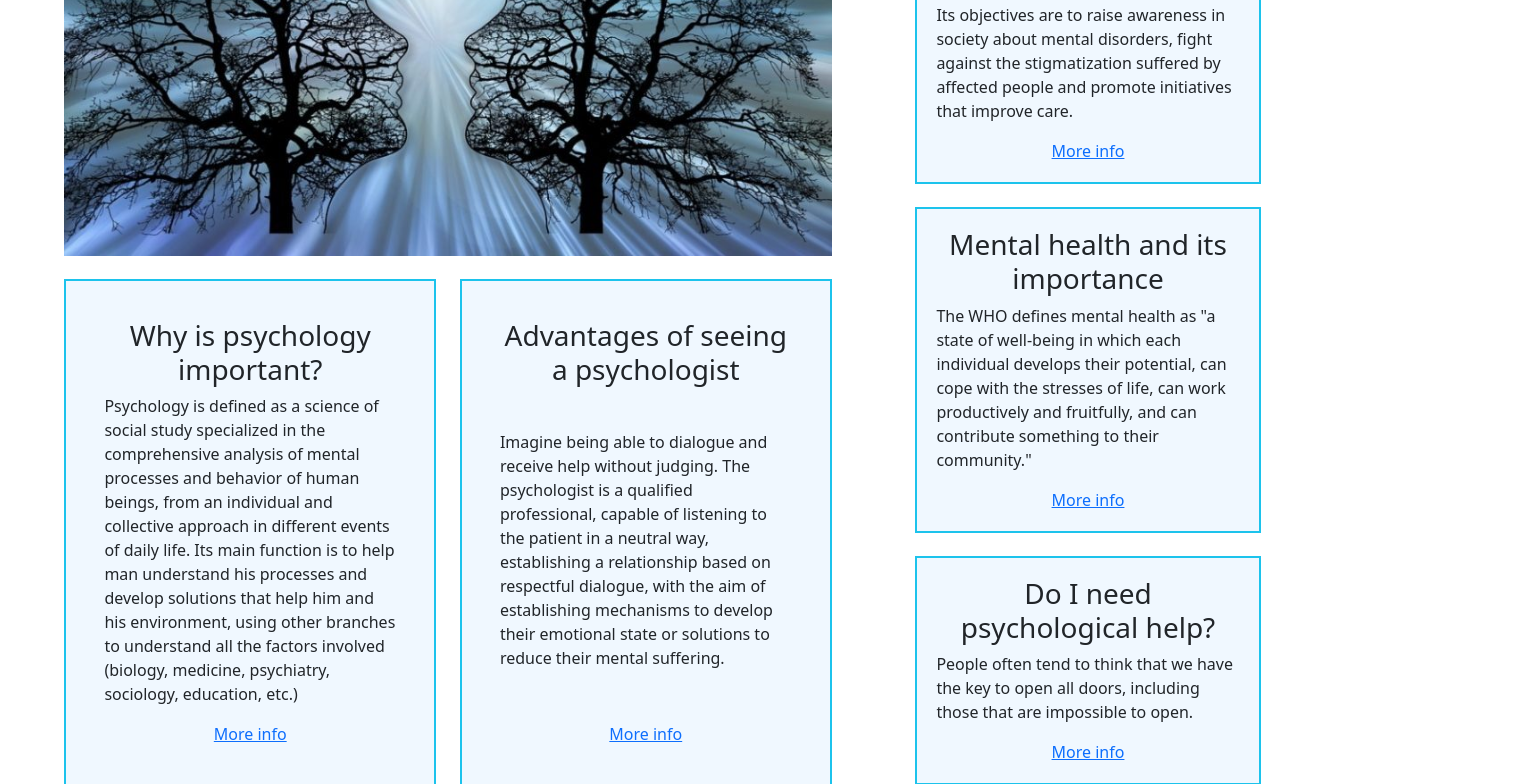
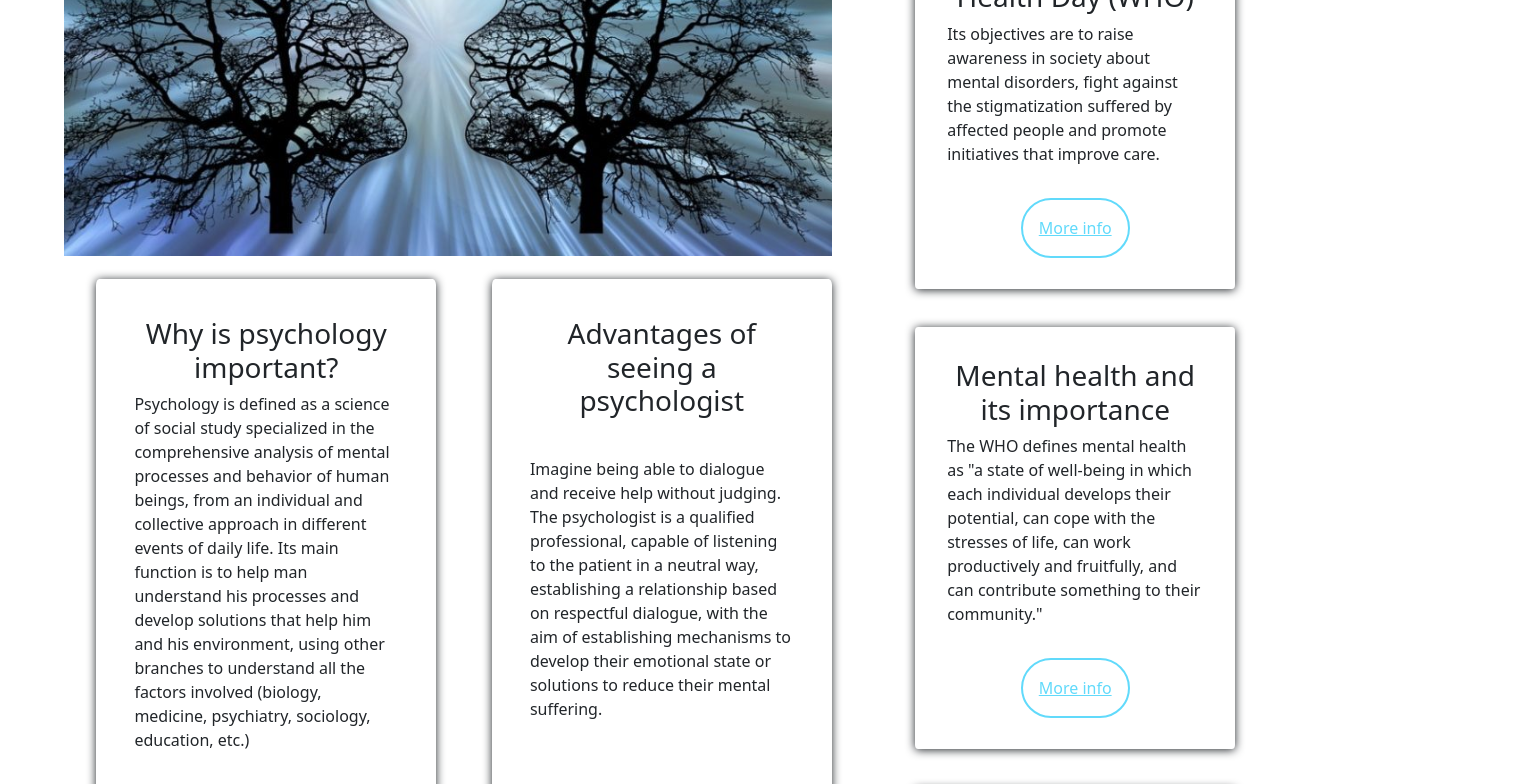
Before and after one commit to amandamov/psychosocial-resources-fe, a React (Create React App) app in the folder psychosocial-resources/: page /psychology in a window 1280 px wide. Shown: the part 320-1104 px from the top of the page, 1536 px wide, since content can reach past the window. Built offline with nearby package versions, Linux system fonts and the light colour scheme.

Commit message:
buttom class and css

```diff
--- a/psychosocial-resources/src/routes/home/Home.css
+++ b/psychosocial-resources/src/routes/home/Home.css
@@ -6,7 +6,19 @@
    background-color: #8ca1ab;
    opacity: 0.7;
 }
-
+/* GROW ELLIPSE BUTTON STYLES */
+.ov-btn-grow-ellipse {
+  background: #fff;
+  color: #61dafb;
+  border: 2px solid #61dafb;
+  padding: 1rem;
+  margin: 1rem;
+  border-radius: 500px;
+  position: relative;
+  z-index: 1;
+  overflow: hidden;
+  display: inline-block;
+}
 
 .titulo {
    margin-top: 100px;
--- a/psychosocial-resources/src/routes/home/Home.js
+++ b/psychosocial-resources/src/routes/home/Home.js
@@ -32,7 +32,7 @@ const Home = () => {
       <div class="card-body">
         <h5 class="card-title">IV European meeting on women's mental health</h5>
         <p class="card-text">The Catalan Society of Psychiatry and Mental Health organizes the IV European Meeting on Women's Mental Health, Psychosis and Gender, which will be held on March 9 and 10, 2023 in Barcelona.</p>
-        <a href="https://www.wmhbarcelona.com/" class="btnbtn-primary">Go somewhere</a>
+        <a class="ov-btn-grow-ellipse" target="blank" href="https://www.wmhbarcelona.com/" >Go somewhere</a>
       </div>
     </div>
   </div>
@@ -41,7 +41,7 @@ const Home = () => {
       <div class="card-body">
         <h5 class="card-title">Is it more difficult for people with high abilities to find meaning in life?</h5>
         <p class="card-text">Next March 7 at 8:00 p.m. (Spanish time), don't miss this event presented by Maribel Rodríguez, director of the Specialization Diploma in Logotherapy and Existential Analysis applied to the UNIR clinic!</p>
-        <a href="https://www.unir.net/evento/openclass/sentido-de-la-vida-altas-capacidades/?utm_campaign=psiquiatria" class="btnbtn-primary">Go somewhere</a>
+        <a  class="ov-btn-grow-ellipse" target="blank" href="https://www.unir.net/evento/openclass/sentido-de-la-vida-altas-capacidades/?utm_campaign=psiquiatria" >Go somewhere</a>
       </div>
     </div>
   </div>
@@ -50,7 +50,7 @@ const Home = () => {
       <div class="card-body">
         <h5 class="card-title">FUNDACION QUIRONSALUD</h5>
         <p class="card-text">Free content prepared by educational psychologists and adapted to the secondary school curriculum. Co-created with students and scientifically endorsed by health professionals from Quirónsalud.</p>
-        <a href="https://stayhealthyaulavirtual.es/tematicas-educativas/" class="btnbtn-primary">Go somewhere</a>
+        <a class="ov-btn-grow-ellipse" target="blank"href="https://stayhealthyaulavirtual.es/tematicas-educativas/">Go somewhere</a>
       </div>
     </div>
   </div>
--- a/psychosocial-resources/src/routes/psychology/Psychology.css
+++ b/psychosocial-resources/src/routes/psychology/Psychology.css
@@ -12,15 +12,15 @@
 }
 .card-main,
 .card-side{
-    background-color: aliceblue;
+    background-color: rgb(255, 255, 255);
 }
 
 .sidebar {
     display: flex;
     flex-direction: column;
-    align-items: center;
-    min-width: 30%;
+    min-width: 50%;
     padding-top: 5%;
+    align-items: flex-start;
 }
 
 .card-bottom {
@@ -33,11 +33,30 @@
     padding: 5%;
     margin-top: 3%;
     margin-bottom: 3%;
-    border: solid 2px rgb(28, 195, 236);
-    display: flex;
     flex-direction: column;
     align-items: center;
     justify-content: space-between;
+    box-shadow: 0 1px 10px;
+    border-radius: 1%;
+    display: flex;
+    cursor: pointer;
+    transition: transform 200ms ease-in;
+    margin-bottom: 2rem;
+    margin-left: 2rem;
+    padding-bottom: 15px;
+}
+/* GROW ELLIPSE BUTTON STYLES */
+.ov-btn-grow-ellipse {
+    background: #fff;
+    color: #61dafb;
+    border: 2px solid #61dafb;
+    padding: 1rem;
+    margin: 1rem;
+    border-radius: 500px;
+    position: relative;
+    z-index: 1;
+    overflow: hidden;
+    display: inline-block;
 }
 
 .card-main:first-child {
@@ -45,10 +64,19 @@
 }
 
 .card-side {
-    width: 90%;
+    width: 50%;
     padding: 5%;
+    margin-top: 3%;
+    margin-bottom: 3%;
+    box-shadow: 0 1px 10px;
+    border-radius: 1%;
+    display: flex;
+    cursor: pointer;
+    transition: transform 200ms ease-in;
+    margin-bottom: 2rem;
+    margin-left: 2rem;
+    padding-bottom: 15px;
     margin: 3%;
-    border: solid 2px rgb(28, 195, 236);
     display: flex;
     flex-direction: column;
     align-items: center;
--- a/psychosocial-resources/src/routes/psychology/Psychology.js
+++ b/psychosocial-resources/src/routes/psychology/Psychology.js
@@ -11,12 +11,12 @@ const Psychology = () => {
                         <div className='card-main'>
                             <h3 align="center">Why is psychology important?</h3>
                             <p>Psychology is defined as a science of social study specialized in the comprehensive analysis of mental processes and behavior of human beings, from an individual and collective approach in different events of daily life. Its main function is to help man understand his processes and develop solutions that help him and his environment, using other branches to understand all the factors involved (biology, medicine, psychiatry, sociology, education, etc.)</p>
-                            <a  target="blank" href='https://unibetas.com/que-es-la-psicologia'>More info</a>
+                            <a  class="ov-btn-grow-ellipse" target="blank" href='https://unibetas.com/que-es-la-psicologia'>More info</a>
                         </div>
                         <div className='card-main'>
                             <h3 align="center">Advantages of seeing a psychologist</h3>
                             <p>Imagine being able to dialogue and receive help without judging. The psychologist is a qualified professional, capable of listening to the patient in a neutral way, establishing a relationship based on respectful dialogue, with the aim of establishing mechanisms to develop their emotional state or solutions to reduce their mental suffering.</p>
-                            <a  target="blank" href='https://mejorconsalud.as.com/7-motivos-ir-al-psicologo/'>More info</a>
+                            <a class="ov-btn-grow-ellipse" target="blank" href='https://mejorconsalud.as.com/7-motivos-ir-al-psicologo/'>More info</a>
                         </div>
                     </div>
                 </main>
@@ -25,17 +25,17 @@ const Psychology = () => {
                     <div className='card-side'>
                         <h3 align="center">October 10th. World Mental Health Day (WHO)</h3>
                         <p>Its objectives are to raise awareness in society about mental disorders, fight against the stigmatization suffered by affected people and promote initiatives that improve care.</p>
-                        <a target="blank" href='https://www.aquinoscuidamos.org/2021/09/18/guia-autocuidado/#:~:text=Actividades%20como%20cantar%2C%20bailar%2C%20tocar,y%20mejoran%20nuestra%20salud%20mental.'>More info</a>
+                        <a class="ov-btn-grow-ellipse" target="blank" href='https://www.aquinoscuidamos.org/2021/09/18/guia-autocuidado/#:~:text=Actividades%20como%20cantar%2C%20bailar%2C%20tocar,y%20mejoran%20nuestra%20salud%20mental.'>More info</a>
                     </div>
                     <div className='card-side'>
                         <h3 align="center">Mental health and its importance</h3>
                         <p>The WHO defines mental health as "a state of well-being in which each individual develops their potential, can cope with the stresses of life, can work productively and fruitfully, and can contribute something to their community."</p>
-                        <a target="blank" href='https://www.who.int/es/news/item/03-06-2022-why-mental-health-is-a-priority-for-action-on-climate-change#:~:text=La%20OMS%20define%20la%20salud,aportar%20algo%20a%20su%20comunidad%C2%BB.'>More info</a>
+                        <a class="ov-btn-grow-ellipse" target="blank" href='https://www.who.int/es/news/item/03-06-2022-why-mental-health-is-a-priority-for-action-on-climate-change#:~:text=La%20OMS%20define%20la%20salud,aportar%20algo%20a%20su%20comunidad%C2%BB.'>More info</a>
                     </div>
                     <div className='card-side'>
                         <h3 align="center">Do I need psychological help?</h3>
                         <p>People often tend to think that we have the key to open all doors, including those that are impossible to open.</p>
-                        <a target="blank" href='https://cenitpsicologia.com/saber-necesito-ayuda-psicologica/'>More info</a>
+                        <a class="ov-btn-grow-ellipse" target="blank" href='https://cenitpsicologia.com/saber-necesito-ayuda-psicologica/'>More info</a>
                     </div>
                 </div>
             </div>
```
